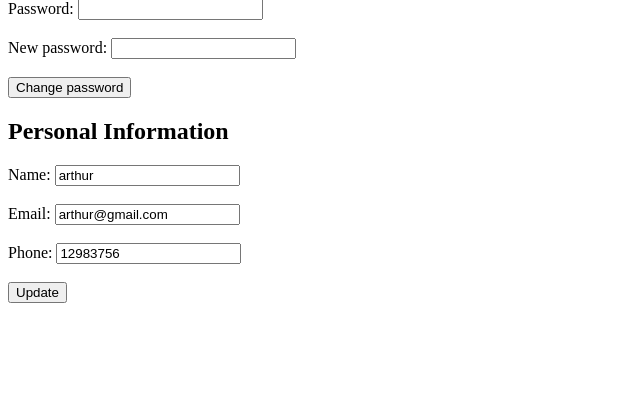
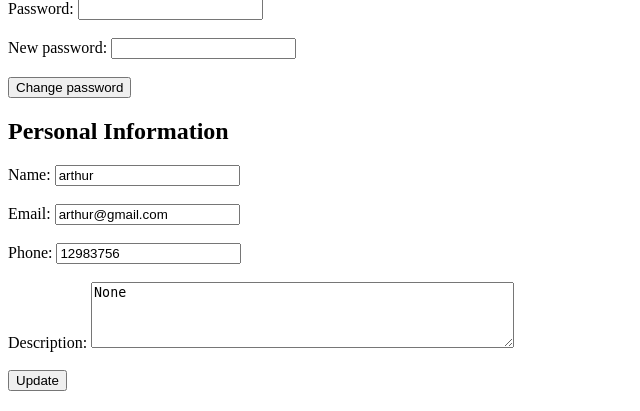
Before and after one commit to therealarfu/little-chat, a Flask app: page /settings in a window 1280 px wide. Shown: the part 389-800 px from the top of the page, without its empty margins (0-640 px from the left). Run offline with Flask 3, Linux system fonts and the light colour scheme; a user stored in the database is signed in; data comes from the database, SQL or seed files in the repository; both versions use the stored data as it was after the commit.

Commit message:
added description

```diff
--- a/app.py
+++ b/app.py
@@ -43,12 +43,13 @@ def index():
     if request.method == "GET":
         db = get_db()
         row = db.execute("SELECT username FROM users WHERE id = ?", (session["user_id"],)).fetchone()
-        row_info = db.execute("SELECT name, email, phone FROM info WHERE user_id = ?", (session["user_id"], )).fetchone()
+        row_info = db.execute("SELECT name, email, phone, desc FROM info WHERE user_id = ?", (session["user_id"], )).fetchone()
 
         name = row_info["name"]
         email = row_info["email"]
         phone = row_info["phone"]
-        return render_template("index.html", username=row["username"], name=name, email=email, phone=phone)
+        description = row_info["desc"]
+        return render_template("index.html", username=row["username"], name=name, email=email, phone=phone, description=description)
 
 
 @app.route("/register", methods=["GET", "POST"])
@@ -123,14 +124,15 @@ def settings():
     db = get_db()
 
     row_users = db.execute("SELECT username FROM users WHERE id = ?", (session["user_id"],)).fetchone()
-    row_info = db.execute("SELECT name, email, phone FROM info WHERE user_id = ?", (session["user_id"],)).fetchone()
+    row_info = db.execute("SELECT name, email, phone, desc FROM info WHERE user_id = ?", (session["user_id"],)).fetchone()
 
     username = row_users["username"]
     name = row_info["name"]
     email = row_info["email"]
     phone = row_info["phone"]
+    description = row_info["desc"]
 
-    return render_template("settings.html", username=username, name=name, email=email, phone=phone)
+    return render_template("settings.html", username=username, name=name, email=email, phone=phone, description=description)
 
 
 @app.route("/settings/change_username", methods=["POST"])
@@ -182,8 +184,9 @@ def change_info():
         return raise_err("Invalid email input")
 
     phone = request.form.get("phone")
+    description = request.form.get("description")
 
-    db.execute("UPDATE info SET name = ?, email = ?, phone = ? WHERE user_id = ?", (name, email, phone, session["user_id"]))
+    db.execute("UPDATE info SET name = ?, email = ?, phone = ?, desc = ? WHERE user_id = ?", (name, email, phone, description, session["user_id"]))
     db.commit()
     return redirect(url_for("settings"))
 
@@ -211,7 +214,8 @@ def profile(username):
     name = row_info["name"]
     email = row_info["email"]
     phone = row_info["phone"]
-    return render_template("profile.html", username=username, name=name, email=email, phone=phone)
+    desc = row_info["desc"]
+    return render_template("profile.html", username=username, name=name, email=email, phone=phone, desc=desc)
 
 
 @app.route("/send_request/<username>", methods=["POST"])
--- a/templates/index.html
+++ b/templates/index.html
@@ -9,4 +9,5 @@
     <h2>Name: {{ name }}</h2>
     <h2>Email: {{ email }}</h2>
     <h2>Phone: {{ phone }}</h2>
+    <h3>Description: {{ description }}</h3>
 {% endblock %}
--- a/templates/profile.html
+++ b/templates/profile.html
@@ -11,6 +11,7 @@
         <li>Name: {{ name }}</li>
         <li>Email: {{ email }}</li>
         <li>Phonenumber: {{ phone }}</li>
+        <li>Description: {{ desc }}</li>
     </ul>
 
     <form action="/send_request/{{ username }}" method="POST">
--- a/templates/settings.html
+++ b/templates/settings.html
@@ -29,6 +29,8 @@
         <input type="email" id="email" name="email" value="{{ email }}" required><br><br>
         <label for="phone">Phone:</label>
         <input type="text" id="phone" name="phone" value="{{ phone }}" required><br><br>
+        <label for="description">Description:</label>
+        <textarea id="description" name="description" rows="4" cols="50">{{ description }}</textarea><br><br>
         <input type="submit" value="Update">
     </form>
 {% endblock %}
```
Also changed, not shown: data/database.db, 2 other files.
